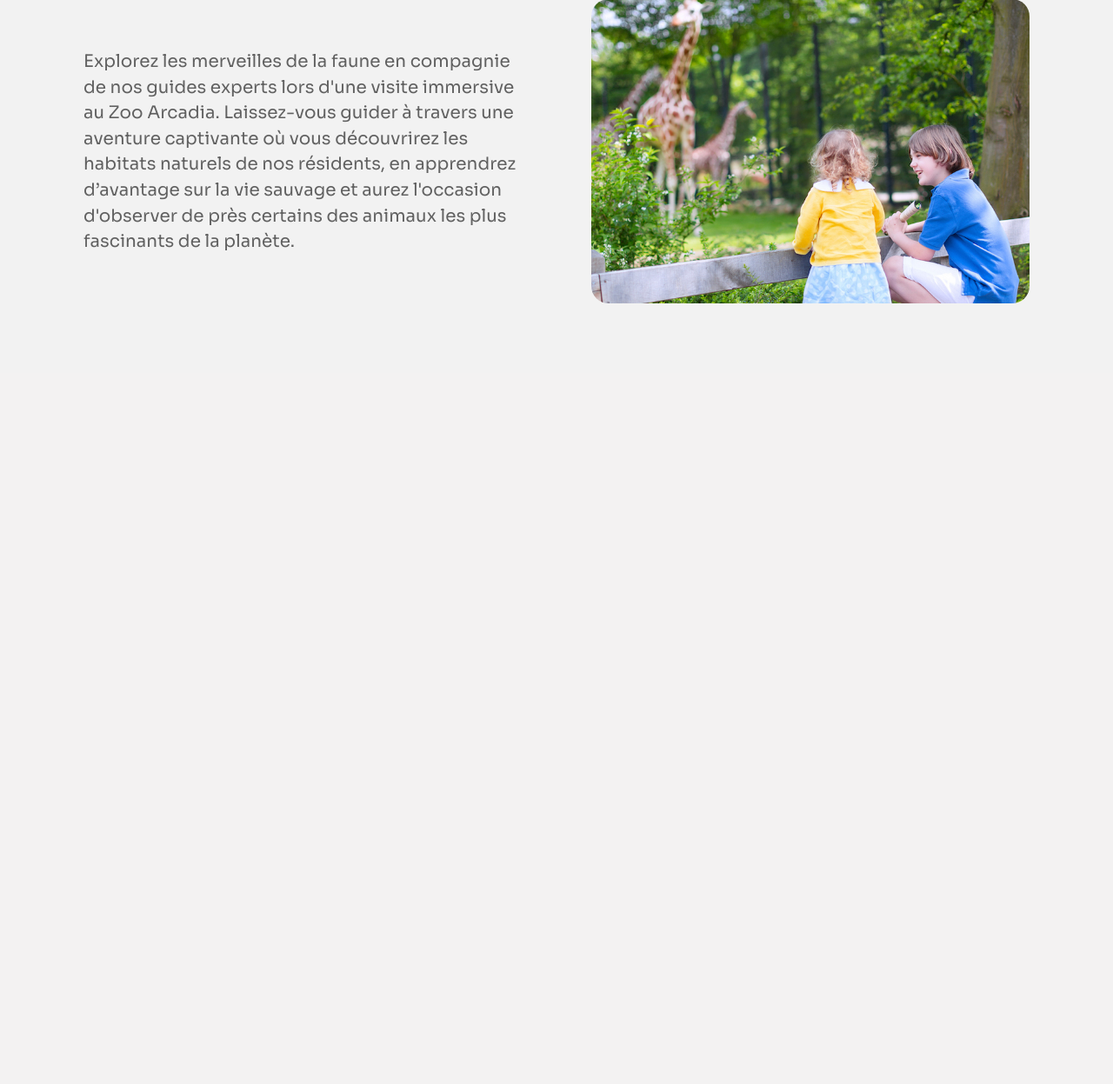
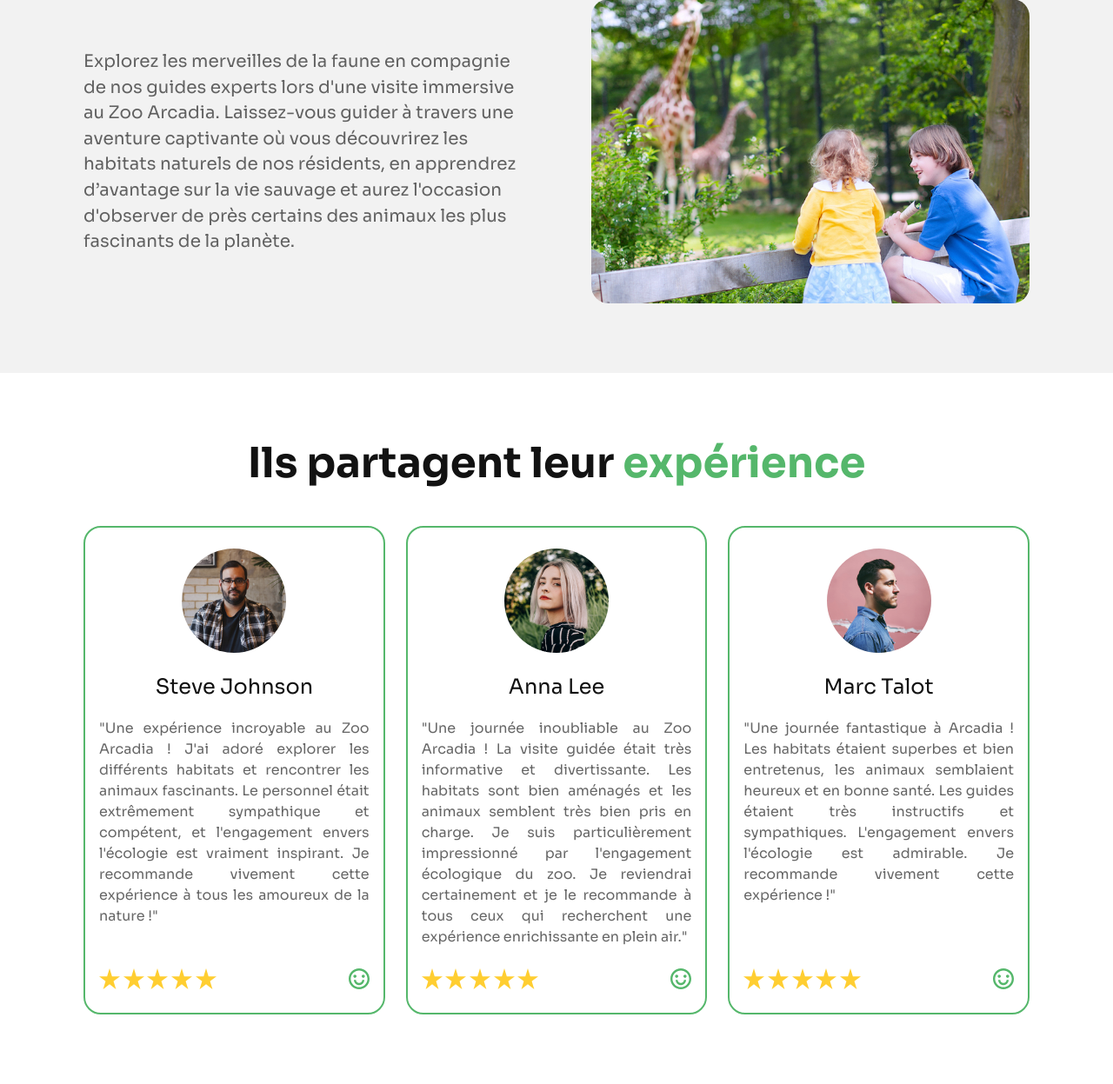
Before and after one commit to llayz46/arcadia-web-project, a PHP site: page / in a window 1280 px wide. Shown: the part 4334-5581 px from the top of the page at 87% size. Before the commit the page ends 4683 px from the top, so only its background shows below. Run offline with PHP 8.4, Linux system fonts and the light colour scheme.

Commit message:
adding testimonial section, remain carousel script

```diff
--- a/index.html
+++ b/index.html
@@ -92,7 +92,7 @@
     <!-- START : ecology -->
     <section class="ecology">
       <div class="ecology__container-text">
-        <h1 class="ecology__title"><span class="accent">L’écologie</span>, notre engagement</h1>
+        <h2 class="ecology__title"><span class="accent">L’écologie</span>, notre engagement</h2>
         <p class="ecology__description">Chez Arcadia, nous croyons en la préservation de notre précieux écosystème. Nous sommes fiers d'être entièrement autonomes sur le plan énergétique et de soutenir des initiatives de conservation à l'échelle mondiale pour protéger les espèces en voie de disparition.</p>
       </div>
       <div class="ecology__flux flux">
@@ -124,7 +124,7 @@
     <!-- START : animal -->
     <section class="animal flux">
       <div class="animal__container-text">
-        <h1 class="animal__title">À la découverte de nos <span class="accent">compagnons</span></h1>
+        <h2 class="animal__title">À la découverte de nos <span class="accent">compagnons</span></h2>
         <p class="animal__description">Plongez dans la diversité de la faune à Arcadia, où chaque coin révèle une nouvelle merveille de la nature. Des tigres majestueux aux pandas roux espiègles, chaque rencontre est une expérience unique et enrichissante. Venez explorer et apprécier la beauté de nos compagnons à fourrure, à plumes et à écailles.</p>
       </div>
       <div class="animal__container-grid">
@@ -159,7 +159,7 @@
     <!-- START : services -->
     <section class="services">
       <div class="services__container-text">
-        <h1 class="services__title">Découvrez les <span class="accent">services</span> d'Arcadia</h1>
+        <h2 class="services__title">Découvrez les <span class="accent">services</span> d'Arcadia</h2>
         <p class="services__description">Explorez les nombreux services offerts par Arcadia, conçus pour rendre votre expérience inoubliable. De notre restaurant gastronomique à des visites guidées des habitats avec un guide (gratuit), nous sommes là pour répondre à tous vos besoins. Laissez-nous vous guider à travers une aventure unique au cœur de la nature.</p>
       </div>
       <div class="services__flux flux">
@@ -174,6 +174,101 @@
       </div>
     </section>
     <!-- END : services -->
+
+    <!-- START : testimonial -->
+    <section class="testimonial">
+      <h2 class="testimonial__title">Ils partagent leur <span class="accent">expérience</span></h2>
+      <div class="testimonial__container-card flux">
+        <div class="testimonial__card">
+          <div class="testimonial__card-container">
+            <img src="./assets/images/testimonial-steve.png" alt="" class="testimonial__card-avatar">
+            <h4 class="testimonial__card-title">Steve Johnson</h4>
+            <p class="testimonial__card-content">"Une expérience incroyable au Zoo Arcadia ! J'ai adoré explorer les différents habitats et rencontrer les animaux fascinants. Le personnel était extrêmement sympathique et compétent, et l'engagement envers l'écologie est vraiment inspirant. Je recommande vivement cette expérience à tous les amoureux de la nature !"</p>
+          </div>
+          <div class="testimonial__card-note">
+            <div class="testimonial__card-stars-container">
+              <svg class="testimonial__card-star" xmlns="http://www.w3.org/2000/svg" width="24" height="24" viewBox="0 0 24 24" fill="none">
+                <path d="M24 9.18621H14.84L12 0L9.16 9.18621H0L7.4 14.8552L4.6 24L12 18.331L19.4 24L16.56 14.8138L24 9.18621Z" fill="#FFCE31"/>
+              </svg>
+              <svg class="testimonial__card-star" xmlns="http://www.w3.org/2000/svg" width="24" height="24" viewBox="0 0 24 24" fill="none">
+                <path d="M24 9.18621H14.84L12 0L9.16 9.18621H0L7.4 14.8552L4.6 24L12 18.331L19.4 24L16.56 14.8138L24 9.18621Z" fill="#FFCE31"/>
+              </svg>
+              <svg class="testimonial__card-star" xmlns="http://www.w3.org/2000/svg" width="24" height="24" viewBox="0 0 24 24" fill="none">
+                <path d="M24 9.18621H14.84L12 0L9.16 9.18621H0L7.4 14.8552L4.6 24L12 18.331L19.4 24L16.56 14.8138L24 9.18621Z" fill="#FFCE31"/>
+              </svg>
+              <svg class="testimonial__card-star" xmlns="http://www.w3.org/2000/svg" width="24" height="24" viewBox="0 0 24 24" fill="none">
+                <path d="M24 9.18621H14.84L12 0L9.16 9.18621H0L7.4 14.8552L4.6 24L12 18.331L19.4 24L16.56 14.8138L24 9.18621Z" fill="#FFCE31"/>
+              </svg>
+              <svg class="testimonial__card-star" xmlns="http://www.w3.org/2000/svg" width="24" height="24" viewBox="0 0 24 24" fill="none">
+                <path d="M24 9.18621H14.84L12 0L9.16 9.18621H0L7.4 14.8552L4.6 24L12 18.331L19.4 24L16.56 14.8138L24 9.18621Z" fill="#FFCE31"/>
+              </svg>
+            </div>
+            <svg class="testimonial__card-smiley" xmlns="http://www.w3.org/2000/svg" width="24" height="24" viewBox="0 0 24 24" fill="none">
+              <path d="M12 24C5.37258 24 0 18.6274 0 12C0 5.37258 5.37258 0 12 0C18.6274 0 24 5.37258 24 12C24 18.6274 18.6274 24 12 24ZM12 21.6C17.302 21.6 21.6 17.302 21.6 12C21.6 6.69806 17.302 2.4 12 2.4C6.69806 2.4 2.4 6.69806 2.4 12C2.4 17.302 6.69806 21.6 12 21.6ZM6 13.2H8.4C8.4 15.1883 10.0117 16.8 12 16.8C13.9883 16.8 15.6 15.1883 15.6 13.2H18C18 16.5137 15.3137 19.2 12 19.2C8.6863 19.2 6 16.5137 6 13.2ZM7.2 10.8C6.20588 10.8 5.4 9.99408 5.4 9C5.4 8.00588 6.20588 7.2 7.2 7.2C8.19412 7.2 9 8.00588 9 9C9 9.99408 8.19412 10.8 7.2 10.8ZM16.8 10.8C15.8059 10.8 15 9.99408 15 9C15 8.00588 15.8059 7.2 16.8 7.2C17.7941 7.2 18.6 8.00588 18.6 9C18.6 9.99408 17.7941 10.8 16.8 10.8Z" fill="#55B76B"/>
+            </svg>
+          </div>
+        </div>
+        <div class="testimonial__card">
+          <div class="testimonial__card-container">
+            <img src="./assets/images/testimonial-anna.png" alt="" class="testimonial__card-avatar">
+            <h4 class="testimonial__card-title">Anna Lee</h4>
+            <p class="testimonial__card-content">"Une journée inoubliable au Zoo Arcadia ! La visite guidée était très informative et divertissante. Les habitats sont bien aménagés et les animaux semblent très bien pris en charge. Je suis particulièrement impressionné par l'engagement écologique du zoo. Je reviendrai certainement et je le recommande à tous ceux qui recherchent une expérience enrichissante en plein air."</p>
+          </div>
+          <div class="testimonial__card-note">
+            <div class="testimonial__card-stars-container">
+              <svg class="testimonial__card-star" xmlns="http://www.w3.org/2000/svg" width="24" height="24" viewBox="0 0 24 24" fill="none">
+                <path d="M24 9.18621H14.84L12 0L9.16 9.18621H0L7.4 14.8552L4.6 24L12 18.331L19.4 24L16.56 14.8138L24 9.18621Z" fill="#FFCE31"/>
+              </svg>
+              <svg class="testimonial__card-star" xmlns="http://www.w3.org/2000/svg" width="24" height="24" viewBox="0 0 24 24" fill="none">
+                <path d="M24 9.18621H14.84L12 0L9.16 9.18621H0L7.4 14.8552L4.6 24L12 18.331L19.4 24L16.56 14.8138L24 9.18621Z" fill="#FFCE31"/>
+              </svg>
+              <svg class="testimonial__card-star" xmlns="http://www.w3.org/2000/svg" width="24" height="24" viewBox="0 0 24 24" fill="none">
+                <path d="M24 9.18621H14.84L12 0L9.16 9.18621H0L7.4 14.8552L4.6 24L12 18.331L19.4 24L16.56 14.8138L24 9.18621Z" fill="#FFCE31"/>
+              </svg>
+              <svg class="testimonial__card-star" xmlns="http://www.w3.org/2000/svg" width="24" height="24" viewBox="0 0 24 24" fill="none">
+                <path d="M24 9.18621H14.84L12 0L9.16 9.18621H0L7.4 14.8552L4.6 24L12 18.331L19.4 24L16.56 14.8138L24 9.18621Z" fill="#FFCE31"/>
+              </svg>
+              <svg class="testimonial__card-star" xmlns="http://www.w3.org/2000/svg" width="24" height="24" viewBox="0 0 24 24" fill="none">
+                <path d="M24 9.18621H14.84L12 0L9.16 9.18621H0L7.4 14.8552L4.6 24L12 18.331L19.4 24L16.56 14.8138L24 9.18621Z" fill="#FFCE31"/>
+              </svg>
+            </div>
+            <svg class="testimonial__card-smiley" xmlns="http://www.w3.org/2000/svg" width="24" height="24" viewBox="0 0 24 24" fill="none">
+              <path d="M12 24C5.37258 24 0 18.6274 0 12C0 5.37258 5.37258 0 12 0C18.6274 0 24 5.37258 24 12C24 18.6274 18.6274 24 12 24ZM12 21.6C17.302 21.6 21.6 17.302 21.6 12C21.6 6.69806 17.302 2.4 12 2.4C6.69806 2.4 2.4 6.69806 2.4 12C2.4 17.302 6.69806 21.6 12 21.6ZM6 13.2H8.4C8.4 15.1883 10.0117 16.8 12 16.8C13.9883 16.8 15.6 15.1883 15.6 13.2H18C18 16.5137 15.3137 19.2 12 19.2C8.6863 19.2 6 16.5137 6 13.2ZM7.2 10.8C6.20588 10.8 5.4 9.99408 5.4 9C5.4 8.00588 6.20588 7.2 7.2 7.2C8.19412 7.2 9 8.00588 9 9C9 9.99408 8.19412 10.8 7.2 10.8ZM16.8 10.8C15.8059 10.8 15 9.99408 15 9C15 8.00588 15.8059 7.2 16.8 7.2C17.7941 7.2 18.6 8.00588 18.6 9C18.6 9.99408 17.7941 10.8 16.8 10.8Z" fill="#55B76B"/>
+            </svg>
+          </div>
+        </div>
+        <div class="testimonial__card">
+          <div class="testimonial__card-container">
+            <img src="./assets/images/testimonial-marc.png" alt="" class="testimonial__card-avatar">
+            <h4 class="testimonial__card-title">Marc Talot</h4>
+            <p class="testimonial__card-content">"Une journée fantastique à Arcadia ! Les habitats étaient superbes et bien entretenus, les animaux semblaient heureux et en bonne santé. Les guides étaient très instructifs et sympathiques. L'engagement envers l'écologie est admirable. Je recommande vivement cette expérience !"</p>
+          </div>
+          <div class="testimonial__card-note">
+            <div class="testimonial__card-stars-container">
+              <svg class="testimonial__card-star" xmlns="http://www.w3.org/2000/svg" width="24" height="24" viewBox="0 0 24 24" fill="none">
+                <path d="M24 9.18621H14.84L12 0L9.16 9.18621H0L7.4 14.8552L4.6 24L12 18.331L19.4 24L16.56 14.8138L24 9.18621Z" fill="#FFCE31"/>
+              </svg>
+              <svg class="testimonial__card-star" xmlns="http://www.w3.org/2000/svg" width="24" height="24" viewBox="0 0 24 24" fill="none">
+                <path d="M24 9.18621H14.84L12 0L9.16 9.18621H0L7.4 14.8552L4.6 24L12 18.331L19.4 24L16.56 14.8138L24 9.18621Z" fill="#FFCE31"/>
+              </svg>
+              <svg class="testimonial__card-star" xmlns="http://www.w3.org/2000/svg" width="24" height="24" viewBox="0 0 24 24" fill="none">
+                <path d="M24 9.18621H14.84L12 0L9.16 9.18621H0L7.4 14.8552L4.6 24L12 18.331L19.4 24L16.56 14.8138L24 9.18621Z" fill="#FFCE31"/>
+              </svg>
+              <svg class="testimonial__card-star" xmlns="http://www.w3.org/2000/svg" width="24" height="24" viewBox="0 0 24 24" fill="none">
+                <path d="M24 9.18621H14.84L12 0L9.16 9.18621H0L7.4 14.8552L4.6 24L12 18.331L19.4 24L16.56 14.8138L24 9.18621Z" fill="#FFCE31"/>
+              </svg>
+              <svg class="testimonial__card-star" xmlns="http://www.w3.org/2000/svg" width="24" height="24" viewBox="0 0 24 24" fill="none">
+                <path d="M24 9.18621H14.84L12 0L9.16 9.18621H0L7.4 14.8552L4.6 24L12 18.331L19.4 24L16.56 14.8138L24 9.18621Z" fill="#FFCE31"/>
+              </svg>
+            </div>
+            <svg class="testimonial__card-smiley" xmlns="http://www.w3.org/2000/svg" width="24" height="24" viewBox="0 0 24 24" fill="none">
+              <path d="M12 24C5.37258 24 0 18.6274 0 12C0 5.37258 5.37258 0 12 0C18.6274 0 24 5.37258 24 12C24 18.6274 18.6274 24 12 24ZM12 21.6C17.302 21.6 21.6 17.302 21.6 12C21.6 6.69806 17.302 2.4 12 2.4C6.69806 2.4 2.4 6.69806 2.4 12C2.4 17.302 6.69806 21.6 12 21.6ZM6 13.2H8.4C8.4 15.1883 10.0117 16.8 12 16.8C13.9883 16.8 15.6 15.1883 15.6 13.2H18C18 16.5137 15.3137 19.2 12 19.2C8.6863 19.2 6 16.5137 6 13.2ZM7.2 10.8C6.20588 10.8 5.4 9.99408 5.4 9C5.4 8.00588 6.20588 7.2 7.2 7.2C8.19412 7.2 9 8.00588 9 9C9 9.99408 8.19412 10.8 7.2 10.8ZM16.8 10.8C15.8059 10.8 15 9.99408 15 9C15 8.00588 15.8059 7.2 16.8 7.2C17.7941 7.2 18.6 8.00588 18.6 9C18.6 9.99408 17.7941 10.8 16.8 10.8Z" fill="#55B76B"/>
+            </svg>
+          </div>
+        </div>
+      </div>
+    </section>
+    <!-- END : testimonial -->
   </main>
   <!-- END : main -->
 </body>
--- a/sass/components/_card.sass
+++ b/sass/components/_card.sass
@@ -35,3 +35,28 @@
     width: 100%
     object-fit: cover
     border-radius: utils.$margin-s
+
+// Testimonial
+.testimonial__card
+  border: 2px solid utils.$color-accent
+  border-radius: 1.25rem
+  text-align: center
+  padding: utils.$margin-sm utils.$margin-s
+  display: flex
+  flex-direction: column
+  justify-content: space-between
+  gap: utils.$margin-sm
+
+  &-avatar
+    width: 120px
+    border-radius: 50%
+
+  &-title
+    padding: utils.$margin-sm 0
+
+  &-content
+    text-align: justify
+
+  &-note
+    display: flex
+    justify-content: space-between
--- a/sass/components/_text.sass
+++ b/sass/components/_text.sass
@@ -21,7 +21,8 @@
 .habitat__title,
 .ecology__title,
 .animal__title,
-.services__title
+.services__title,
+.testimonial__title
   @extend %home-title-h2
 
 // Home title - H3
@@ -33,7 +34,8 @@
 .hero__description
   @extend %home-content-l
 
-.accordion__title
+.accordion__title,
+.testimonial__card-title
   @extend %home-content-l-dark
 
 // Home content - M
@@ -44,3 +46,7 @@
 .services__content
   @extend %home-content-m
   text-align: center
+
+// Home content - S
+.testimonial__card-content
+  +utils.home-content-s(dark)
--- /dev/null
+++ b/sass/layouts/_testimonial.sass
@@ -0,0 +1,16 @@
+@use '../utils/all' as utils
+
+.testimonial
+  @extend %padding-tb
+
+  &__title
+    text-align: center
+    padding-bottom: utils.$margin-l
+
+  &__container-card
+    display: flex
+    gap: utils.$margin-sm
+    justify-content: space-between
+
+  &__card
+    width: 33%
--- a/sass/main.sass
+++ b/sass/main.sass
@@ -12,6 +12,7 @@
 @use 'layouts/_ecology'
 @use 'layouts/_animal'
 @use 'layouts/_services'
+@use 'layouts/_testimonial'
 
 @use 'components/_text'
 @use 'components/_buttons'
--- a/sass/utils/_all.sass
+++ b/sass/utils/_all.sass
@@ -1,3 +1,3 @@
 @forward './_variables.sass'
 @forward './_extends.sass'
-// @forward './_mixins.sass'
+@forward './_mixins.sass'
--- a/sass/utils/_mixins.sass
+++ b/sass/utils/_mixins.sass
@@ -1,10 +1,12 @@
-@mixin home-content-s(color)
+@use '../utils/_variables' as var
+
+@mixin home-content-s($color)
   font-size: 1rem
   font-weight: 400
   line-height: 1.5rem
 
-  @if color === 'light'
+  @if $color == 'light'
     color: var.$color-text-light
 
-  @if color === 'dark'
+  @if $color == 'dark'
     color: var.$color-text-dark
```
Also changed, not shown: assets/css/main.css, assets/images/testimonial-anna.png (added), assets/images/testimonial-marc.png (added), assets/images/testimonial-steve.png (added), 1 other file.
